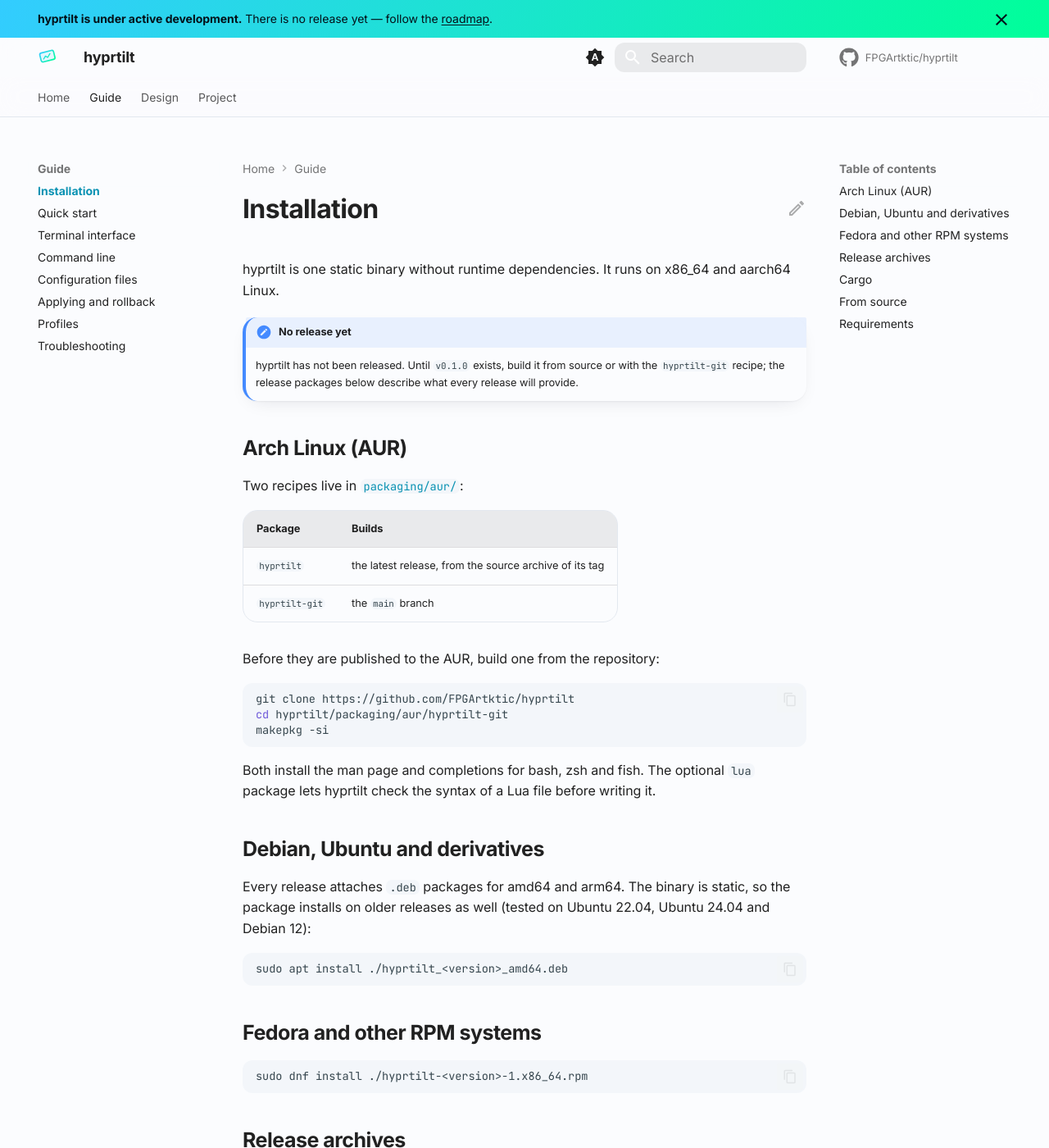
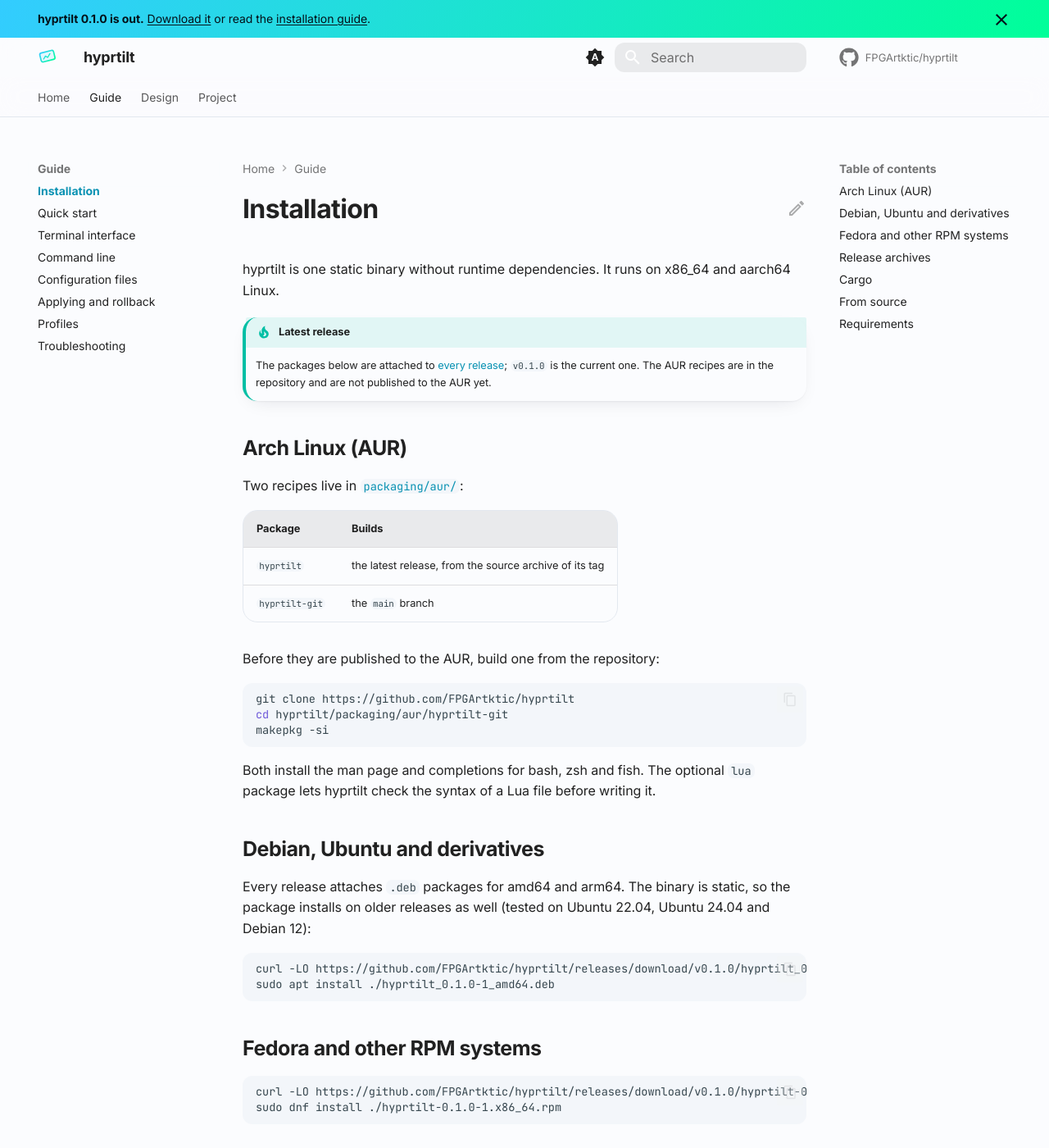
Before and after one commit to FPGArtktic/hyprtilt, an MkDocs documentation site: the page built from docs/guide/installation.md, in a window 1280 px wide and 1400 px high. Shown: the whole window at 82% size. Built offline with MkDocs 1.6.1 and Material for MkDocs 9.7.7, drawn with Linux system fonts in a browser that asks for light colours; comment, search, counter and statistics services are not loaded.

Commit message:
docs: tell the site that v0.1.0 is released
Every page still announced that hyprtilt had no release: the banner sent
readers to the roadmap, the landing page told them to build from source,
and the installation guide described the packages in the future tense
while they were already attached to a release.

Announce the release in the banner, show the version in the landing
page badge, replace the status box with what the release contains and
what was checked on real hardware, and give the Debian and Fedora
sections commands that download the current assets.

Co-Authored-By: Claude Opus 5 <noreply@anthropic.com>
Signed-off-by: Mateusz Okulanis <FPGArtktic@outlook.com>

````diff
--- a/docs/guide/installation.md
+++ b/docs/guide/installation.md
@@ -10,11 +10,12 @@ description: Install hyprtilt from the AUR, a .deb or .rpm package, with Cargo,
 hyprtilt is one static binary without runtime dependencies. It runs on
 x86_64 and aarch64 Linux.
 
-!!! note "No release yet"
+!!! tip "Latest release"
 
-    hyprtilt has not been released. Until `v0.1.0` exists, build it from
-    source or with the `hyprtilt-git` recipe; the release packages below
-    describe what every release will provide.
+    The packages below are attached to
+    [every release](https://github.com/FPGArtktic/hyprtilt/releases/latest);
+    `v0.1.0` is the current one. The AUR recipes are in the repository and
+    are not published to the AUR yet.
 
 ## Arch Linux (AUR)
 
@@ -44,13 +45,15 @@ static, so the package installs on older releases as well (tested on
 Ubuntu 22.04, Ubuntu 24.04 and Debian 12):
 
 ```sh
-sudo apt install ./hyprtilt_<version>_amd64.deb
+curl -LO https://github.com/FPGArtktic/hyprtilt/releases/download/v0.1.0/hyprtilt_0.1.0-1_amd64.deb
+sudo apt install ./hyprtilt_0.1.0-1_amd64.deb
 ```
 
 ## Fedora and other RPM systems
 
 ```sh
-sudo dnf install ./hyprtilt-<version>-1.x86_64.rpm
+curl -LO https://github.com/FPGArtktic/hyprtilt/releases/download/v0.1.0/hyprtilt-0.1.0-1.x86_64.rpm
+sudo dnf install ./hyprtilt-0.1.0-1.x86_64.rpm
 ```
 
 ## Release archives
--- a/docs/overrides/main.html
+++ b/docs/overrides/main.html
@@ -3,7 +3,7 @@
 {% extends "base.html" %}
 
 {% block announce %}
-  <strong>hyprtilt is under active development.</strong>
-  There is no release yet &mdash; follow the
-  <a href="{{ 'project/roadmap/' | url }}">roadmap</a>.
+  <strong>hyprtilt 0.1.0 is out.</strong>
+  <a href="https://github.com/FPGArtktic/hyprtilt/releases/latest">Download it</a>
+  or read the <a href="{{ 'guide/installation/' | url }}">installation guide</a>.
 {% endblock %}
````
Also changed, not shown: docs/index.md (+8 -5 lines).
